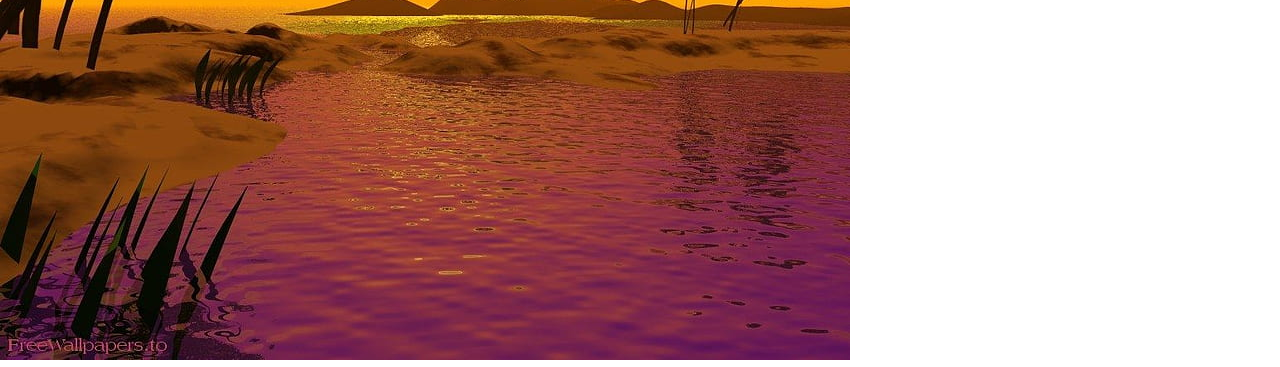
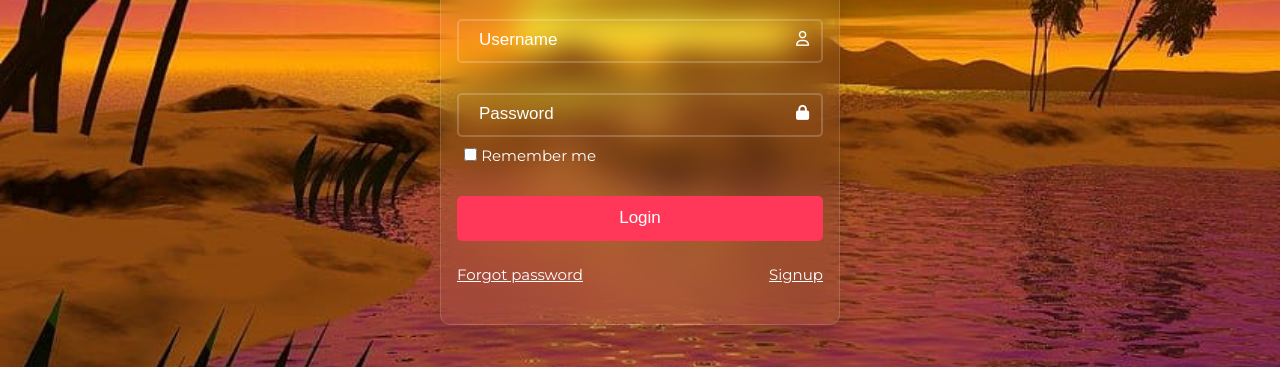
Before and after one commit to nucanasaraia/sign-in-card, a plain HTML site: page index.html in a window 1280 px wide. Shown: the part 278-645 px from the top of the page. Drawn offline with Linux system fonts and the light colour scheme.

Commit message:
secondstep

```diff
--- a/index.html
+++ b/index.html
@@ -14,14 +14,12 @@
             <div class="login">
                 <h1>Sign in</h1>
                 <form action="">
-                    <div class="user">
-                        <input type="text" id="username">
-                        <label for="username">Username</label>
+                    <div class="input-box">
+                        <input type="text" placeholder="Username" required>
                         <i class="fa-regular fa-user"></i>
                     </div>
-                    <div class="pass">
-                        <input type="password" id="password">
-                        <label for="password">Passward</label>
+                    <div class="input-box">
+                        <input type="password" placeholder="Password" required>
                         <i class="fa-solid fa-lock"></i>
                     </div>
                     <div class="checkbox">
--- a/style.css
+++ b/style.css
@@ -13,3 +13,104 @@ body{
     line-height: 1.8;
     color: #333;
 }
+
+.all{
+    display: flex;
+    align-items: center;
+    justify-content: center;
+    height: 100vh;
+}
+
+.all >  img{
+    position: absolute;
+    width: 100%;
+    height: 100%;
+    object-fit: cover;
+}
+
+.login{
+    position: relative;
+    max-width: 400px;
+    width: 100%;
+    padding: 16px;
+    text-align: center;
+    border-radius: 10px;
+    background-color: rgb(255 255 255 / 3%);
+    border: 1px solid rgb(255 255 255 / 15%);
+    box-shadow: 0 25px 23px rgba(0 0 0 / 15%);
+    backdrop-filter: blur(15px);
+    -webkit-backdrop-filter: blur(15px);
+}
+
+.login h1{
+    margin-bottom: 25px;
+    color: white;
+    font-weight: 500;
+}
+
+.input-box input{
+    border-radius: 5px;
+    width: 100%;
+    height: 40px;
+    padding: 20px 45px 20px 20px;
+    margin-bottom: 30px;
+    background: transparent;
+    border: none;
+    outline: none;
+    border: 2px solid rgba(255, 255, 255, .2);
+    color: white;
+}
+
+.input-box input::placeholder{
+    color: white;
+    font-size: 17px;
+}
+
+.input-box i{
+    position: absolute;
+    right: 30px;
+    transform: translateY(80%);
+    font-size: 15px;
+    color: white;
+}
+
+.checkbox input{
+    position: relative;
+    right: 110px;
+    top: -25px;
+}
+
+.checkbox label{
+    position: relative;
+    right: 110px;
+    top: -25px;
+    font-size: 15px;
+    color: white;
+}
+
+.button button{
+    width: 100%;
+    height: 45px;
+    margin-bottom: 20px;
+    border: none;
+    border-radius: 5px;
+    background-color: rgb(255, 56, 89);
+    color: white;
+    font-size: 17px;
+}
+
+.split a{
+   text-decoration: line;
+   color: white;
+   margin-bottom: 20px;
+   font-size: 15px;
+}
+
+.split {
+    display: grid;
+    grid-template-columns: 1fr 1fr;
+    justify-content: space-between;
+    width: 100%;
+    display: flex;
+    justify-content: space-between;
+ }
```
